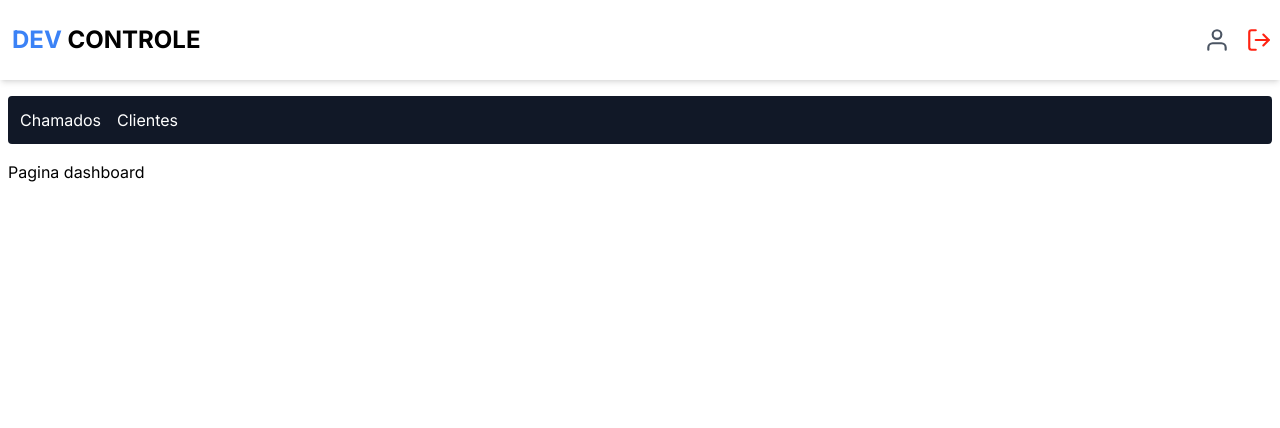
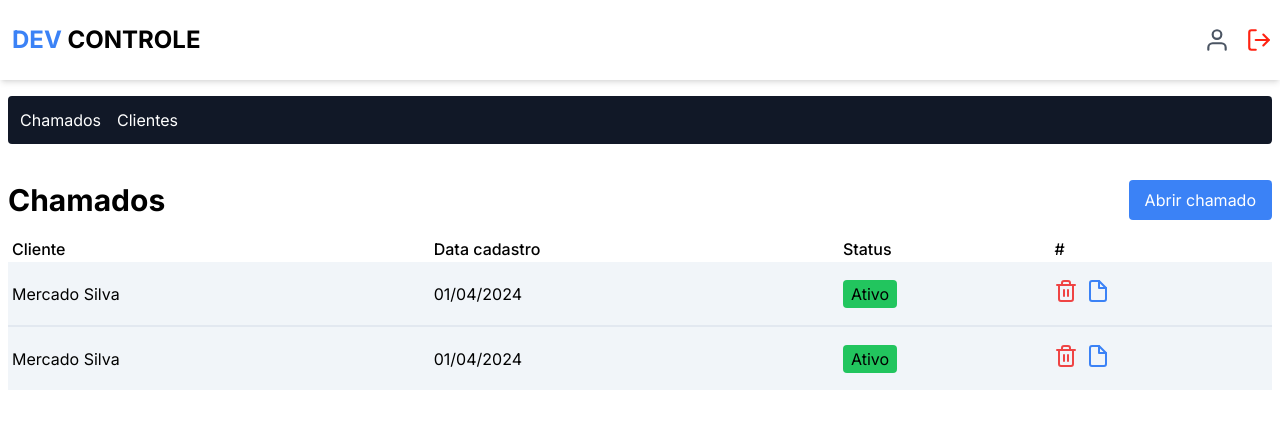
Before and after one commit to jjhonny/dev-controle, a Next.js app: page /dashboard in a window 1280 px wide. Shown: the top 428 px of the page. Built offline with nearby package versions, Linux system fonts and the light colour scheme; no server answers; sample sign-in values are in the browser's storage.

Commit message:
feat: create table calls

```diff
--- /dev/null
+++ b/src/app/dashboard/components/ticket/index.tsx
@@ -0,0 +1,23 @@
+import { FiFile, FiTrash2 } from "react-icons/fi";
+
+export function TicketItem() {
+  return (
+    <>
+      <tr className="border-b-2 border-b-slate-200 h-16 last:border-b-0 bg-slate-100 hover:bg-gray-200 duration-300">
+        <td className="text-left pl-1">Mercado Silva</td>
+        <td className="text-left hidden sm:table-cell">01/04/2024</td>
+        <td className="text-left">
+          <span className="bg-green-500 px-2 py-1 rounded">Ativo</span>
+        </td>
+        <td className="text-left">
+          <button className="mr-2">
+            <FiTrash2 size={24} color="#EF4444" />
+          </button>
+          <button>
+            <FiFile size={24} color="#3b82f6" />
+          </button>
+        </td>
+      </tr>
+    </>
+  );
+}
--- a/src/app/dashboard/page.tsx
+++ b/src/app/dashboard/page.tsx
@@ -1,7 +1,9 @@
 import { Container } from "@/components/container";
 import { authOptions } from "@/lib/auth";
 import { getServerSession } from "next-auth";
+import Link from "next/link";
 import { redirect } from "next/navigation";
+import { TicketItem } from "./components/ticket";
 
 export default async function Dashboard() {
   const session = await getServerSession(authOptions);
@@ -12,7 +14,39 @@
 
   return (
     <Container>
-      <h1>Pagina dashboard</h1>
+      <main className="mt-9 mb-2">
+        <div className="flex items-center justify-between">
+          <h1 className="text-3xl font-bold">Chamados</h1>
+          <Link
+            className="bg-blue-500 px-4 py-2 rounded text-white"
+            href="/dashboard/new"
+          >
+            Abrir chamado
+          </Link>
+        </div>
+
+        <table className="min-w-full my-4">
+          <thead>
+            <tr>
+              <th
+                className="font-medium text-left pl-1
+              "
+              >
+                Cliente
+              </th>
+              <th className="font-medium text-left hidden sm:block">
+                Data cadastro
+              </th>
+              <th className="font-medium text-left">Status</th>
+              <th className="font-medium text-left">#</th>
+            </tr>
+          </thead>
+          <tbody>
+            <TicketItem />
+            <TicketItem />
+          </tbody>
+        </table>
+      </main>
     </Container>
   );
 }
```
